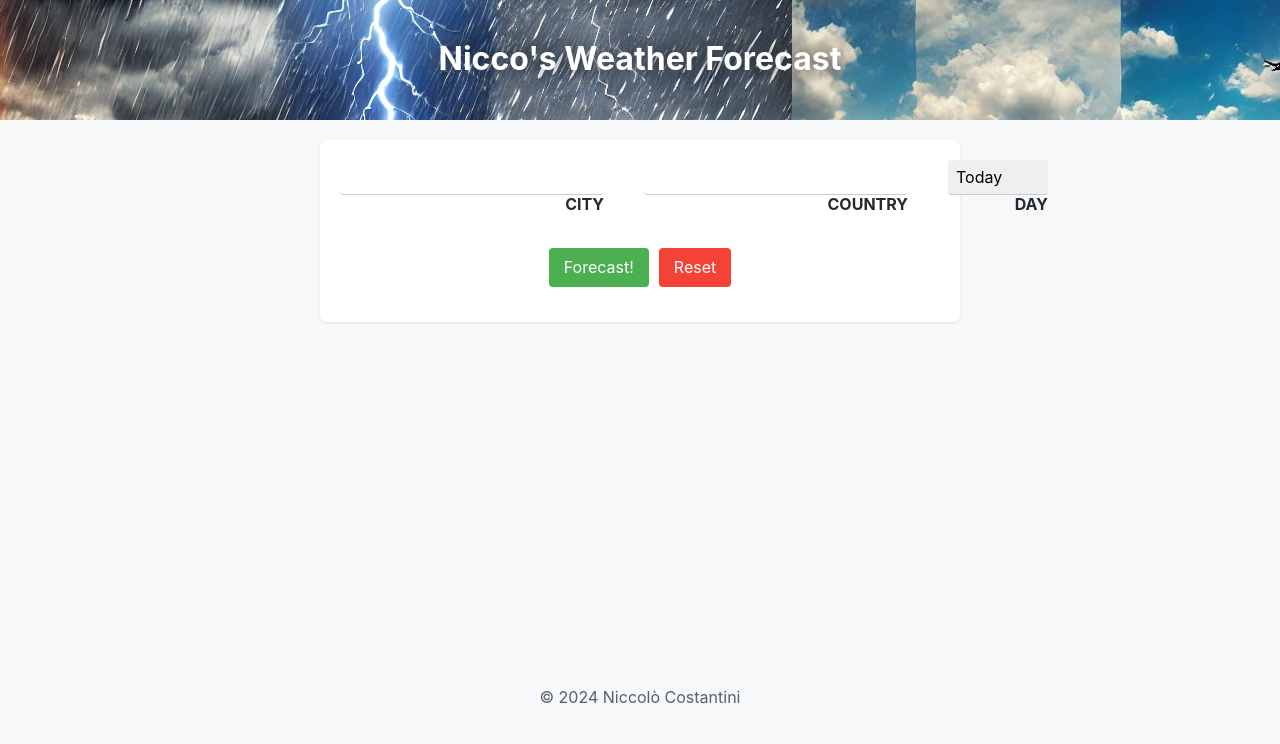
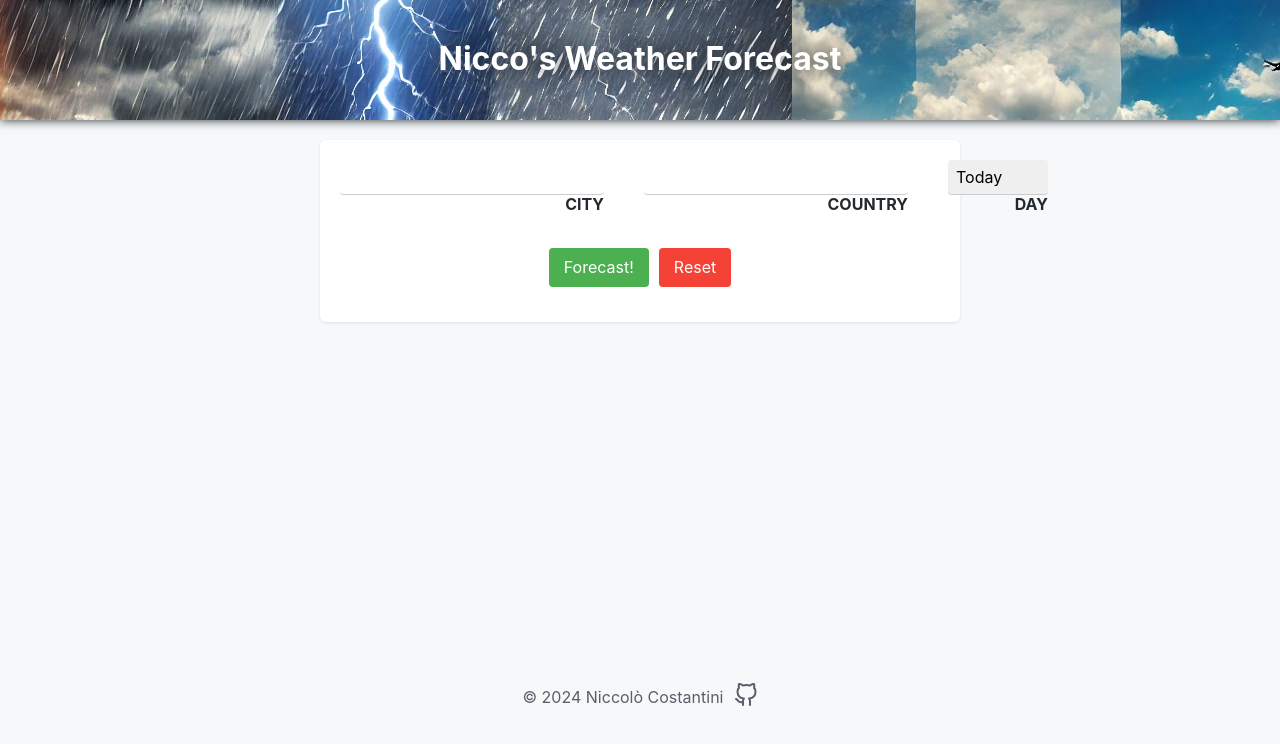
Before and after one commit to niccostantini/odin-weater-forecast, a website built with webpack: page src/template.html in a window 1280 px wide. Built offline with nearby package versions, Linux system fonts and the light colour scheme.

Commit message:
Add <main> Add header shadow

```diff
--- a/src/styles.css
+++ b/src/styles.css
@@ -5,6 +5,7 @@ body {
     background-color: #f6f8fa;
     color: #24292e;
 }
+
 .header {
     background-color: #24292e;
     padding: 20px;
@@ -17,6 +18,7 @@ body {
         z-index: 1;
         text-shadow: #24292e 0px 0px 20px;
     }
+    box-shadow: #24292e 0px 0px 10px;
 
 }
 
@@ -146,7 +148,10 @@ form {
 }
 
 .footer {
-    text-align: center;
+    display: flex;
+    justify-content: center;
+    align-items: center;
+    gap: 10px;
     padding: 20px;
     background-color: #f6f8fa;
     color: #586069;
--- a/src/template.html
+++ b/src/template.html
@@ -13,6 +13,7 @@
         <h1>Nicco's Weather Forecast</h1>
     </div>
 
+    <main>
         <div class="container hide">
             <div class="content">
             <form>
@@ -43,14 +44,12 @@
             </form>
             </div>
         </div>
-
         <div id="loading" class="hide">
             <div class="content">
                 <h2>Charging...</h2>
                 <p>Please wait while we fetch the data for you.</p>
             </div>
         </div>
-
         <div id="info" class="container hide">
             <div class="today content">
                 <h2 class="location">Template</h2>
@@ -60,8 +59,13 @@
                 <p class="description">Similar temperatures continuing with a chance of rain tomorrow, Saturday & Sunday.</p>
             </div>
         </div>
+    </main>
+
     <div class="footer">
         <p>&copy; 2024 Niccolò Costantini</p>
+        <a href="https://github.com/nicccostantini" target="_blank">
+            <svg xmlns="http://www.w3.org/2000/svg" width="24" height="24" viewBox="0 0 24 24" fill="none" stroke="#586069" stroke-width="2" stroke-linecap="round" stroke-linejoin="round" class="feather feather-github"><path d="M9 19c-5 1.5-5-2.5-7-3m14 6v-3.87a3.37 3.37 0 0 0-.94-2.61c3.14-.35 6.44-1.54 6.44-7A5.44 5.44 0 0 0 20 4.77 5.07 5.07 0 0 0 19.91 1S18.73.65 16 2.48a13.38 13.38 0 0 0-7 0C6.27.65 5.09 1 5.09 1A5.07 5.07 0 0 0 5 4.77a5.44 5.44 0 0 0-1.5 3.78c0 5.42 3.3 6.61 6.44 7A3.37 3.37 0 0 0 9 18.13V22"></path></svg>
+        </a>
     </div>
 </body>
 </html>
```
Lines whose indentation alone changed are shown as unchanged.
